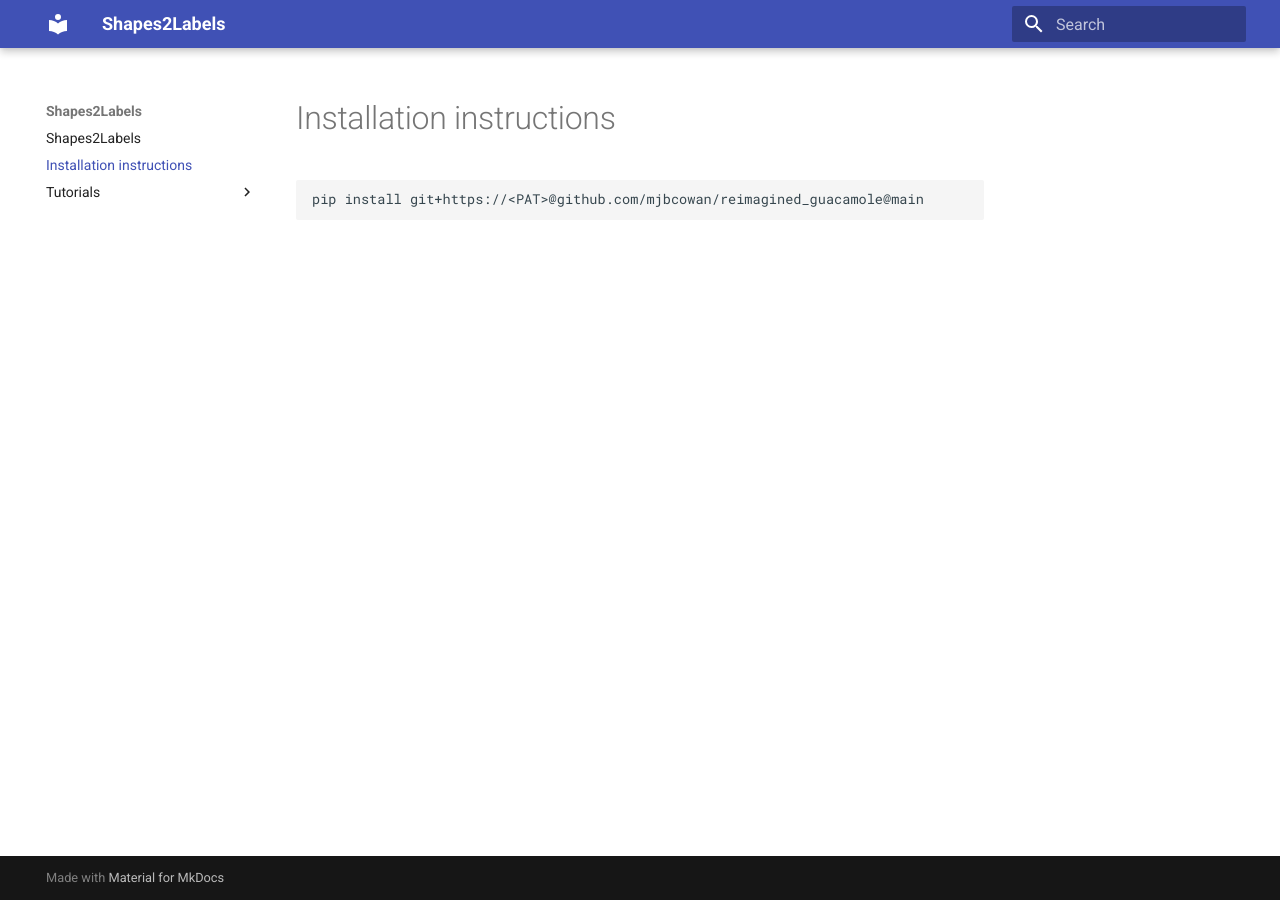
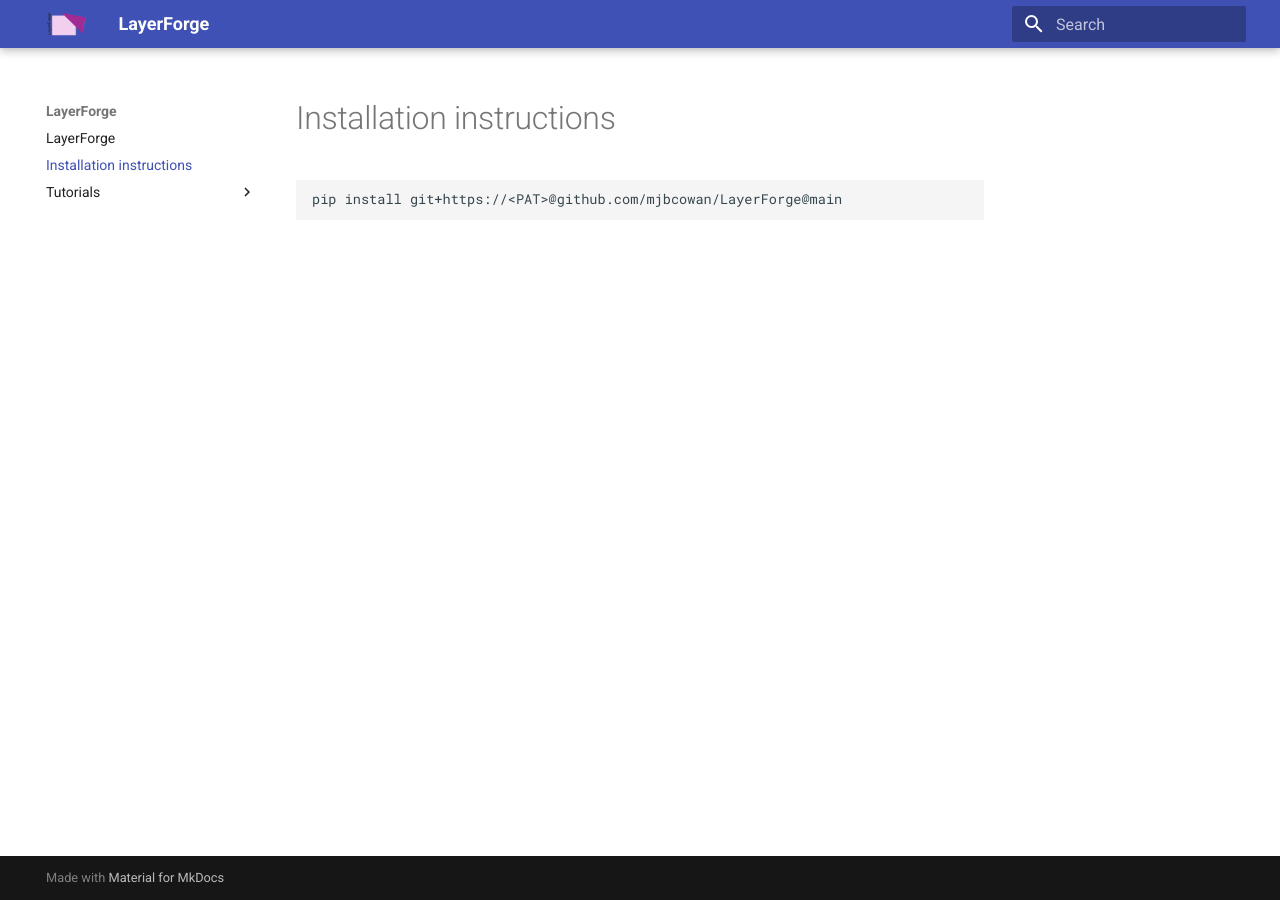
Before and after one commit to mjbcowan/LayerForge, an MkDocs documentation site: the page built from docs/install.md, in a window 1280 px wide. Built offline with MkDocs 1.6.1 and Material for MkDocs 9.7.7, drawn with Linux system fonts in a browser that asks for light colours.

Commit message:
improving documentation, rebrand to LayerForge

````diff
--- a/docs/install.md
+++ b/docs/install.md
@@ -1,5 +1,5 @@
 # Installation instructions
 
 ```python
-pip install git+https://<PAT>@github.com/mjbcowan/reimagined_guacamole@main
+pip install git+https://<PAT>@github.com/mjbcowan/LayerForge@main
 ```
--- a/example_workflow.py
+++ b/example_workflow.py
@@ -15,7 +15,7 @@ import numpy as np
 import spatialdata
 from spatialdata.models import Image2DModel
 
-from reimagined_guacamole import (
+from LayerForge import (
     open_in_napari,
     add_labels_layer,
     add_shapes_layer,
--- a/mkdocs.yml
+++ b/mkdocs.yml
@@ -1,5 +1,8 @@
-site_name: Shapes2Labels
-theme: material
+site_name: LayerForge
+theme:
+  name: material
+  logo: assets/layerforge_logo_nbg.png # for on website
+  favicon: assets/layerforge_logo_nbg.png # in search bar
 
 markdown_extensions:
   - attr_list
````
Also changed, not shown: README.md (+2 -2 lines), docs/index.md (+5 -5 lines), docs/tutorials/annotate_RGB.md (+3 -3 lines), pyproject.toml (+4 -4 lines), src/reimagined_guacamole/__init__.py (+5 -5 lines), docs/assets/layerforge_logo.jpg (added), docs/assets/layerforge_logo_nbg.png (added), 4 other files.
